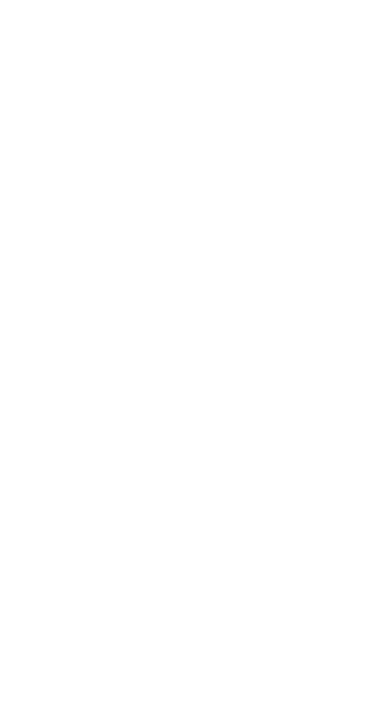
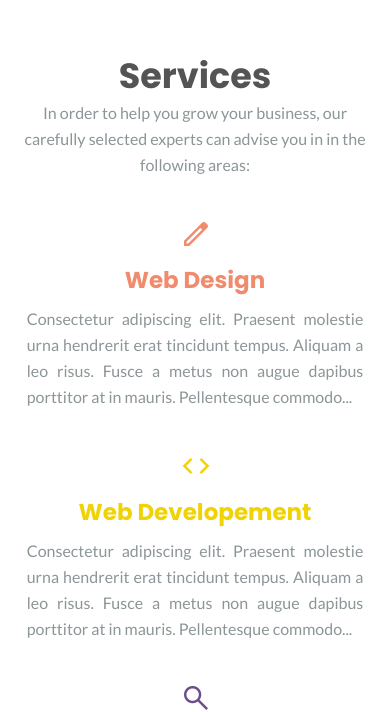
Before and after one commit to golsh1d/React-static-landing-page, a React (Create React App) app: page / in a window 390 px wide. Shown: the part 2875-3587 px from the top of the page. Before the commit the page ends 2867 px from the top, so only its background shows below. Built offline with nearby package versions, Linux system fonts and the light colour scheme.

Commit message:
add responsive services component

```diff
--- a/src/App.js
+++ b/src/App.js
@@ -3,6 +3,7 @@ import Header from './Header/Header';
 import About from './About/About';
 import Projects from './Projects/Projects';
 import Testimonials from './Testimonials/Testimonials';
+import Services from './Services/Services';
 
 function App() {
   return (
@@ -11,6 +12,7 @@ function App() {
       <About/>
       <Projects/>
       <Testimonials />
+      <Services />
     </div>
   );
 }
--- /dev/null
+++ b/src/Services/Services.css
@@ -0,0 +1,75 @@
+@import url('https://fonts.googleapis.com/css2?family=Lato:ital,wght@0,100;0,300;0,400;0,700;0,900;1,100;1,300;1,400;1,700;1,900&display=swap');
+@import url('https://fonts.googleapis.com/css2?family=Poppins:ital,wght@0,100;0,200;0,300;0,400;0,500;0,600;0,700;0,800;0,900;1,100;1,200;1,300;1,400;1,500;1,600;1,700;1,800;1,900&display=swap');
+
+* {
+    margin: 0px;
+    padding: 0px;
+    box-sizing: border-box;
+    list-style: none;
+    text-decoration: none;
+}
+
+.Services-wrapper {
+    width: 100%;
+    padding: 65px 0 75px 0;
+    text-align: center;
+    display: flex;
+    justify-content: center;
+    align-items: center;
+}
+
+.Services-main-content {
+    display: flex;
+    flex-direction: column;
+    justify-content: center;
+    align-items: center;
+}
+
+.Services-title{
+    margin: 0 0 5px 0;
+    color: #545454;
+    font-size: 35px;
+    line-height: 38px;
+    font-weight: 700;
+    font-family: "Poppins";
+}
+
+.Services-description{
+    margin-bottom: 40px;
+    line-height: 26px;
+    font-size: 16px;
+    color: #8c9597;
+    font-family: "Lato";
+    font-weight: 400;
+}
+
+.Services-contents-wrapper{
+    display: flex;
+    flex-wrap: wrap;
+    justify-content: space-between;
+    align-items: center;
+}
+
+@media (max-width: 768px) {
+    .container {
+        width: 94%;
+    }
+}
+
+@media (min-width: 768px) {
+    .container {
+        width: 750px;
+    }
+}
+
+@media (min-width: 992px) {
+    .container {
+        width: 970px;
+    }
+}
+
+@media (min-width: 1200px) {
+    .container{
+        width: 1170px;
+    }
+}
--- /dev/null
+++ b/src/Services/Services.js
@@ -0,0 +1,27 @@
+import './Services.css'
+import ServicesContent from './ServicesContent'
+
+function Services() {
+
+    let servicesContentProps = [
+        {icon : 'edit', title : 'Web Design', color : 'rgb(241, 139, 109)' ,description : 'Consectetur adipiscing elit. Praesent molestie urna hendrerit erat tincidunt tempus. Aliquam a leo risus. Fusce a metus non augue dapibus porttitor at in mauris. Pellentesque commodo...'},
+        {icon : 'code', title : 'Web Developement', color : '#F1D204' ,description : 'Consectetur adipiscing elit. Praesent molestie urna hendrerit erat tincidunt tempus. Aliquam a leo risus. Fusce a metus non augue dapibus porttitor at in mauris. Pellentesque commodo...'},
+        {icon : 'search', title : 'SEO Analysis', color : '#6A4D8A' ,description : 'Consectetur adipiscing elit. Praesent molestie urna hendrerit erat tincidunt tempus. Aliquam a leo risus. Fusce a metus non augue dapibus porttitor at in mauris. Pellentesque commodo...'},
+    ]
+
+    return(
+        <div className="Services-wrapper">
+            <div className='Services-main-content container'>
+                <div className='Services-title'>Services</div>
+                <div className='Services-description'>In order to help you grow your business, our carefully selected experts can advise you in in the following areas:</div>
+                <div className='Services-contents-wrapper'>
+                    {servicesContentProps.map((ServicesContentProp) => (
+                        <ServicesContent {...ServicesContentProp}/>
+                    ))}
+                </div>
+            </div>
+        </div>
+    )
+}
+
+export default Services
--- /dev/null
+++ b/src/Services/ServicesContent.css
@@ -0,0 +1,69 @@
+.Services-content-wrapper {
+    padding: 0 15px;
+    display: flex;
+    flex-direction: column;
+    align-items: center;
+    justify-content: center;
+}
+
+.Services-content-icon span{
+    width: 30px;
+    height: 35px;
+    font-size: 32px;
+}
+
+.Services-content-title {
+    width: 100%;
+    font-size: 23px;
+    line-height: 32px;
+    font-weight: 700;
+    font-family: "Poppins";
+    margin-top: 10px;
+    margin-bottom: 10px;
+}
+
+.Services-content-description {
+    width: 100%;
+    line-height: 26px;
+    color: #8c9597;
+    font-size: 16px;
+    font-family: "Lato";
+    font-weight: 400;
+    text-align: justify;
+}
+
+@media (max-width: 768px) {
+    .container {
+        width: 94%;
+    }
+    .Services-content-wrapper-width-max-768 {
+        width: 100%;
+    }
+    .Services-content-wrapper-mb-max-768 {
+        margin-bottom: 40px;
+    }
+}
+
+@media (min-width: 768px) {
+    .container {
+        width: 750px;
+    }
+    .Services-content-wrapper-width-min-768 {
+        width: 33%;
+    }
+    .Services-content-wrapper-mb-min-768 {
+        margin-bottom: 0px;
+    }
+}
+
+@media (min-width: 992px) {
+    .container {
+        width: 970px;
+    }
+}
+
+@media (min-width: 1200px) {
+    .container{
+        width: 1170px;
+    }
+}
--- /dev/null
+++ b/src/Services/ServicesContent.js
@@ -0,0 +1,18 @@
+import './ServicesContent.css'
+
+function ServicesContent({ icon , title , color : mainColor , description }) {
+    return(
+        <div className='Services-content-wrapper Services-content-wrapper-width-max-768 Services-content-wrapper-width-min-768
+        Services-content-wrapper-mb-max-768 Services-content-wrapper-mb-min-768'>
+            <div className='Services-content-icon'>
+                <span class="material-symbols-outlined" style={{color : mainColor}}>{icon}</span>
+            </div>
+            <div className='Services-content-title' style={{color : mainColor}}>{title}</div>
+            <div className='Services-content-description'>
+                {description}
+            </div>
+        </div>
+    )
+}
+
+export default ServicesContent
```
